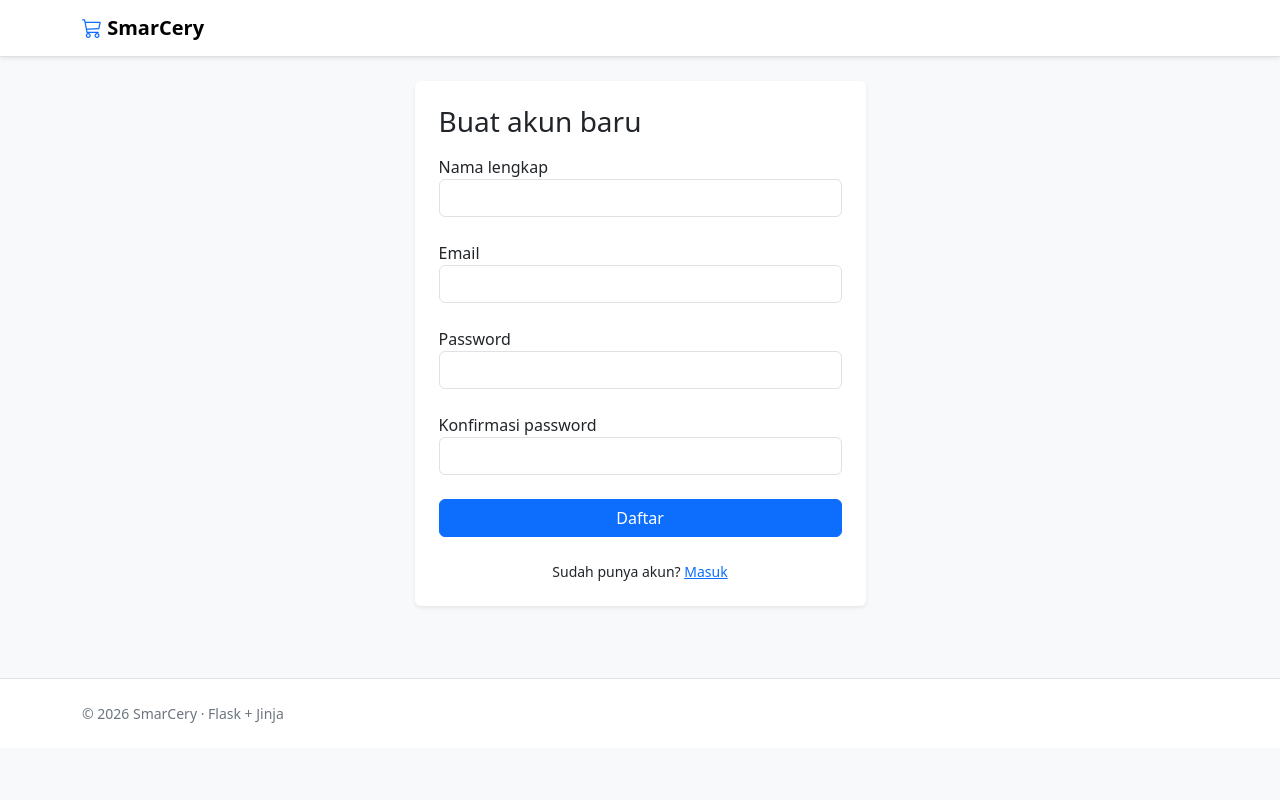
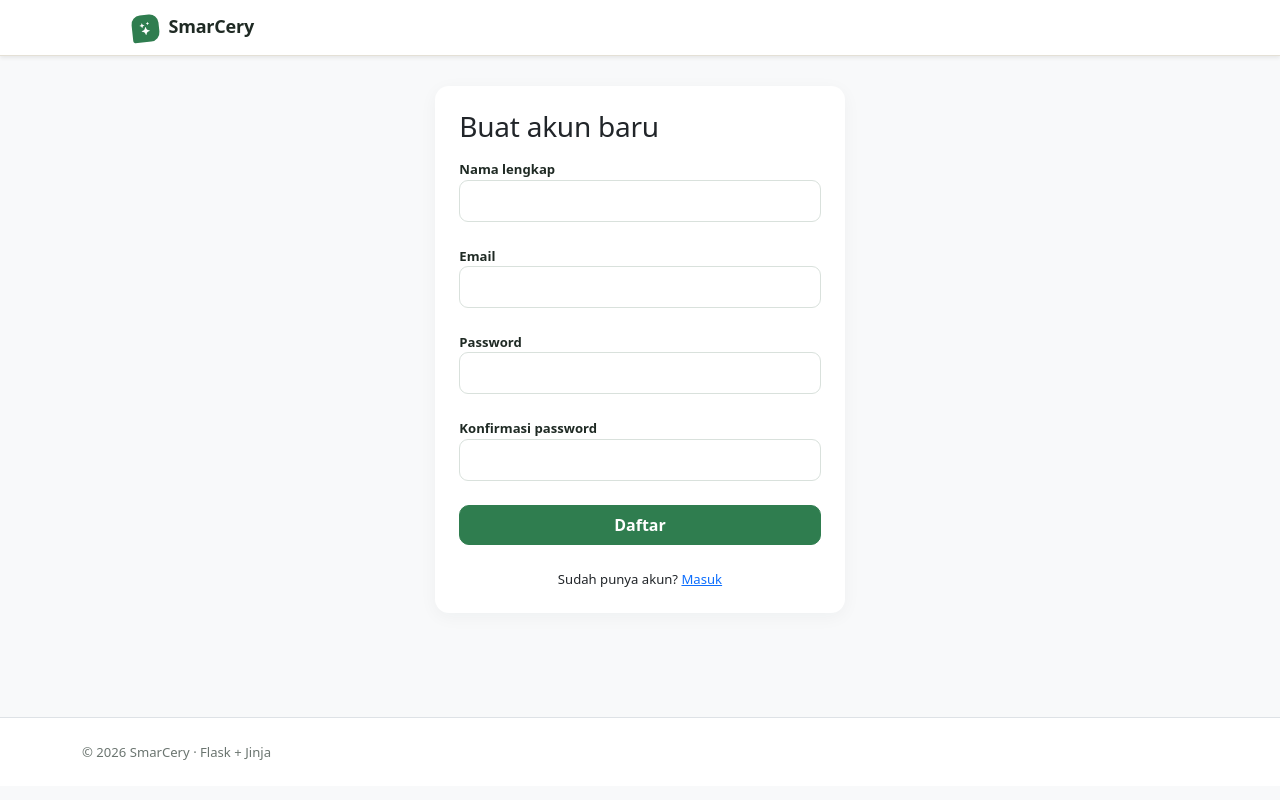
Before and after one commit to FellyTomboy/SmarCery, a Flask app: page /SmarCery/public/register.php in a window 1280 px wide. Run offline with Flask 3, Linux system fonts and the light colour scheme.

Commit message:
Apply NutriDB design system to app

```diff
--- /dev/null
+++ b/python_app/static/css/app.css
@@ -0,0 +1,63 @@
+:root {
+  --nutri-bg: #f4f1ea;
+  --nutri-fg: #1f2a24;
+  --nutri-muted: #6b7570;
+  --nutri-card: #ffffff;
+  --nutri-border: #e4e0d6;
+  --nutri-green: #2f7d4f;
+  --nutri-green-soft: #e6f2ea;
+  --nutri-red: #c0392b;
+  --nutri-red-soft: #fbe9e7;
+  --nutri-amber: #e0a030;
+}
+
+* { box-sizing: border-box; }
+body { background: var(--nutri-bg) !important; color: var(--nutri-fg); font-family: system-ui, -apple-system, "Segoe UI", sans-serif; font-size: 15px; line-height: 1.55; }
+.navbar { background: var(--nutri-card) !important; border-color: var(--nutri-border) !important; }
+.navbar > .container-xl { align-items: center; max-width: 1040px; }
+.navbar-brand { color: var(--nutri-fg) !important; font-size: 18px; letter-spacing: -.2px; }
+.brand-mark { align-items: center; background: var(--nutri-green); border-radius: 9px 9px 9px 2px; color: #fff; display: inline-flex; font-size: 13px; height: 27px; justify-content: center; margin-right: 5px; transform: rotate(-6deg); width: 27px; }
+.nav-link { color: var(--nutri-muted) !important; font-size: 13px; font-weight: 600; }
+.nav-link:hover, .navbar-brand:hover { color: var(--nutri-green) !important; }
+main.container-xl { max-width: 1040px; padding-bottom: 56px !important; padding-top: 30px !important; }
+footer { background: var(--nutri-card) !important; border-color: var(--nutri-border) !important; color: var(--nutri-muted) !important; }
+
+h1, h2, h3, h4, h5 { color: var(--nutri-fg); letter-spacing: -.25px; }
+.h2 { font-size: 26px; font-weight: 700; }
+.card { background: var(--nutri-card); border-color: var(--nutri-border) !important; border-radius: 14px !important; box-shadow: 0 4px 18px rgba(31,42,36,.045) !important; }
+.table { --bs-table-bg: transparent; --bs-table-border-color: var(--nutri-border); color: var(--nutri-fg); }
+.table thead th { color: var(--nutri-muted); font-size: 11px; letter-spacing: .04em; text-transform: uppercase; }
+.table-hover > tbody > tr:hover > * { --bs-table-accent-bg: var(--nutri-green-soft); }
+
+.btn { border-radius: 10px; font-weight: 600; min-height: 40px; }
+.btn-primary { background: var(--nutri-green); border-color: var(--nutri-green); }
+.btn-primary:hover, .btn-primary:focus { background: #25663f; border-color: #25663f; }
+.btn-outline-primary { border-color: var(--nutri-green); color: var(--nutri-green); }
+.btn-outline-primary:hover { background: var(--nutri-green); border-color: var(--nutri-green); }
+.btn-outline-secondary { border-color: var(--nutri-border); color: var(--nutri-muted); }
+.form-label { color: var(--nutri-fg); font-size: .82rem; font-weight: 600; }
+.form-control, .form-select { border-color: #d9e1dc; border-radius: 9px; min-height: 42px; }
+.form-control:focus, .form-select:focus { border-color: #7aa994; box-shadow: 0 0 0 .2rem rgba(47,125,79,.13); }
+.form-check-input:checked { background-color: var(--nutri-green); border-color: var(--nutri-green); }
+.form-text, .text-secondary { color: var(--nutri-muted) !important; }
+.badge.text-bg-light { background: var(--nutri-green-soft) !important; color: var(--nutri-green) !important; font-weight: 600; }
+.alert-success { background: var(--nutri-green-soft); border-color: #c5e2cd; color: #245b3d; }
+.alert-danger, .alert-warning { background: var(--nutri-red-soft); border-color: #f1c7c2; color: var(--nutri-red); }
+
+.product-editor { border: 1px solid var(--nutri-border) !important; border-radius: 16px; }
+.product-editor .form-label { margin-bottom: .4rem; }
+.editor-section { border-top: 1px solid var(--nutri-border); margin-top: 1.5rem; padding-top: 1.35rem; }
+.editor-section-heading { align-items: center; display: flex; gap: .65rem; margin-bottom: 1rem; }
+.editor-section-heading i { align-items: center; background: var(--nutri-green-soft); border-radius: 9px; color: var(--nutri-green); display: inline-flex; height: 30px; justify-content: center; width: 30px; }
+.editor-section-heading h2 { font-size: 1rem; font-weight: 700; margin: 0; }
+.editor-section-heading p { color: var(--nutri-muted); font-size: .78rem; margin: .15rem 0 0; }
+.nutrition-grid { background: #fdfcf9; border: 1px solid var(--nutri-border); border-radius: 12px; padding: 1rem; }
+.ai-result { background: var(--nutri-green-soft); border: 1px solid #c8e7d2; border-radius: 12px; color: #245b3d; font-size: .84rem; line-height: 1.55; padding: 1rem 1.1rem; }
+.ai-result-title { align-items: center; display: flex; font-size: .95rem; font-weight: 700; gap: .5rem; margin-bottom: .35rem; }
+
+@media (max-width: 700px) {
+  .navbar > .container-xl { align-items: flex-start; flex-wrap: wrap; gap: 8px; }
+  .navbar .d-flex { flex-wrap: wrap; gap: 8px !important; width: 100%; }
+  main.container-xl { padding-left: 16px !important; padding-right: 16px !important; }
+  .h2 { font-size: 23px; }
+}
--- a/python_app/templates/base.html
+++ b/python_app/templates/base.html
@@ -6,28 +6,12 @@
   <title>{{ title }} - SmarCery</title>
   <link href="https://cdn.jsdelivr.net/npm/bootstrap@5.3.8/dist/css/bootstrap.min.css" rel="stylesheet">
   <link href="https://cdn.jsdelivr.net/npm/bootstrap-icons@1.13.1/font/bootstrap-icons.min.css" rel="stylesheet">
-  <style>
-    :root { --smarcery-ink: #17201d; --smarcery-muted: #66736d; --smarcery-green: #205f4b; --smarcery-line: #e7ebe8; }
-    body { color: var(--smarcery-ink); }
-    .product-editor { border: 1px solid var(--smarcery-line) !important; border-radius: 16px; }
-    .product-editor .form-label { color: var(--smarcery-ink); font-size: .82rem; font-weight: 600; margin-bottom: .4rem; }
-    .product-editor .form-control, .product-editor .form-select { border-color: #dce3df; border-radius: 8px; min-height: 42px; }
-    .product-editor .form-control:focus, .product-editor .form-select:focus { border-color: #7aa994; box-shadow: 0 0 0 .2rem rgba(32,95,75,.12); }
-    .editor-section { border-top: 1px solid var(--smarcery-line); margin-top: 1.5rem; padding-top: 1.35rem; }
-    .editor-section-heading { align-items: center; display: flex; gap: .65rem; margin-bottom: 1rem; }
-    .editor-section-heading i { align-items: center; background: #e8f3ed; border-radius: 9px; color: var(--smarcery-green); display: inline-flex; height: 30px; justify-content: center; width: 30px; }
-    .editor-section-heading h2 { font-size: 1rem; font-weight: 700; margin: 0; }
-    .editor-section-heading p { color: var(--smarcery-muted); font-size: .78rem; margin: .15rem 0 0; }
-    .nutrition-grid { background: #f8faf9; border: 1px solid var(--smarcery-line); border-radius: 12px; padding: 1rem; }
-    .ai-result { background: #edf8f1; border: 1px solid #c8e7d2; border-radius: 12px; color: #245b3d; font-size: .84rem; line-height: 1.55; padding: 1rem 1.1rem; }
-    .ai-result-title { align-items: center; display: flex; font-size: .95rem; font-weight: 700; gap: .5rem; margin-bottom: .35rem; }
-    .product-editor .btn-primary { background: var(--smarcery-green); border-color: var(--smarcery-green); border-radius: 9px; font-weight: 600; padding: .7rem 1.25rem; }
-  </style>
+  <link href="{{ url_for('static', filename='css/app.css') }}" rel="stylesheet">
 </head>
 <body class="bg-light">
 <nav class="navbar navbar-expand-lg bg-white border-bottom shadow-sm">
   <div class="container-xl">
-    <a class="navbar-brand fw-bold" href="{{ url('/') }}"><i class="bi bi-cart3 text-primary"></i> SmarCery</a>
+    <a class="navbar-brand fw-bold" href="{{ url('/') }}"><span class="brand-mark"><i class="bi bi-stars"></i></span> SmarCery</a>
     {% if user %}
     <div class="d-flex align-items-center gap-3">
       {% if user.role == 'admin' %}<a class="nav-link" href="{{ url('/admin/dashboard.php') }}">Dashboard</a><a class="nav-link" href="{{ url('/admin/products.php') }}">Produk</a><a class="nav-link" href="{{ url('/admin/categories.php') }}">Kategori</a><a class="nav-link" href="{{ url('/admin/allergens.php') }}">Alergen</a>{% else %}<a class="nav-link" href="{{ url('/user/dashboard.php') }}">Beranda</a>{% endif %}
```
